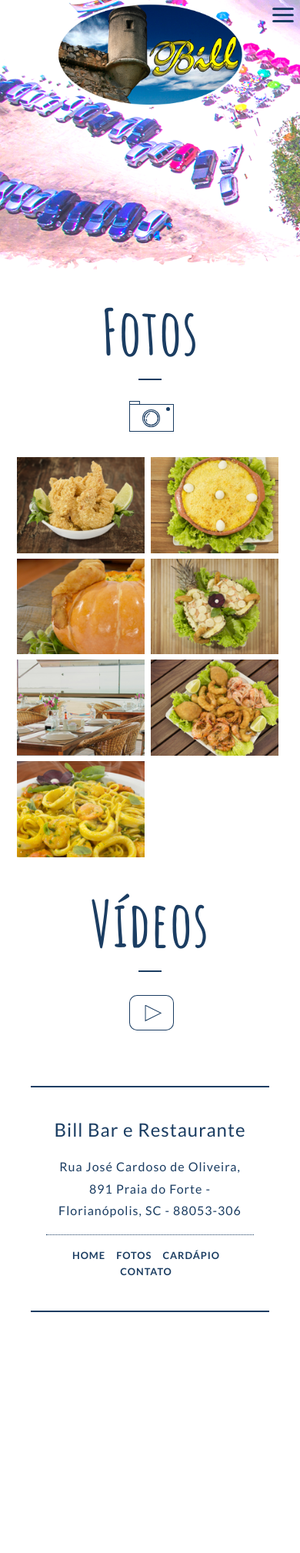
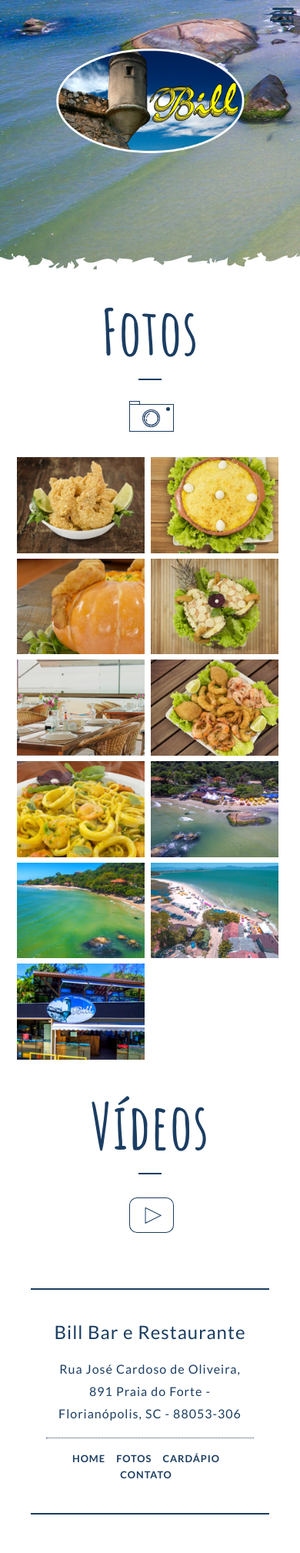
Before and after one commit to billrestaurante/bill-website, a Jekyll site: the page built from fotos.html, in a window 390 px wide. Shown: the whole page at 77% size. Built offline with Jekyll 4.4.1, drawn with Linux system fonts in a browser that asks for light colours; before the commit the page ends 1755 px from its top, so only the background shows below that.

Commit message:
added new fotos

```diff
--- a/_includes/css/midia_queries.css
+++ b/_includes/css/midia_queries.css
@@ -4,6 +4,9 @@
   }
   .tel-btn-right {
     text-align: center;
+  }
+  .header-navegation {
+    padding-top: 60px;
   }
 }
 
--- a/fotos.html
+++ b/fotos.html
@@ -27,6 +27,18 @@
     <a href="{{site.baseurl}}/img/pratos/07.jpg" data-lightbox="billone">
       <img class="thumb" src="{{site.baseurl}}/img/pratos/07_thumb.png" alt="">
     </a>
+    <a href="{{site.baseurl}}/img/pratos/08.jpg" data-lightbox="billone">
+      <img class="thumb" src="{{site.baseurl}}/img/pratos/08_thumb.png" alt="">
+    </a>
+    <a href="{{site.baseurl}}/img/pratos/09.jpg" data-lightbox="billone">
+      <img class="thumb" src="{{site.baseurl}}/img/pratos/09_thumb.png" alt="">
+    </a>
+    <a href="{{site.baseurl}}/img/pratos/10.jpg" data-lightbox="billone">
+      <img class="thumb" src="{{site.baseurl}}/img/pratos/10_thumb.png" alt="">
+    </a>
+    <a href="{{site.baseurl}}/img/pratos/11.jpg" data-lightbox="billone">
+      <img class="thumb" src="{{site.baseurl}}/img/pratos/11_thumb.png" alt="">
+    </a>
 
     <div class="title-page-container">
       <h2 class="page-title">Vídeos</h2>
```
Also changed, not shown: img/fotos.png, img/pratos/08_thumb.png (added), img/pratos/09_thumb.png (added), img/pratos/10_thumb.png (added), img/pratos/11_thumb.png (added), 4 other files.
